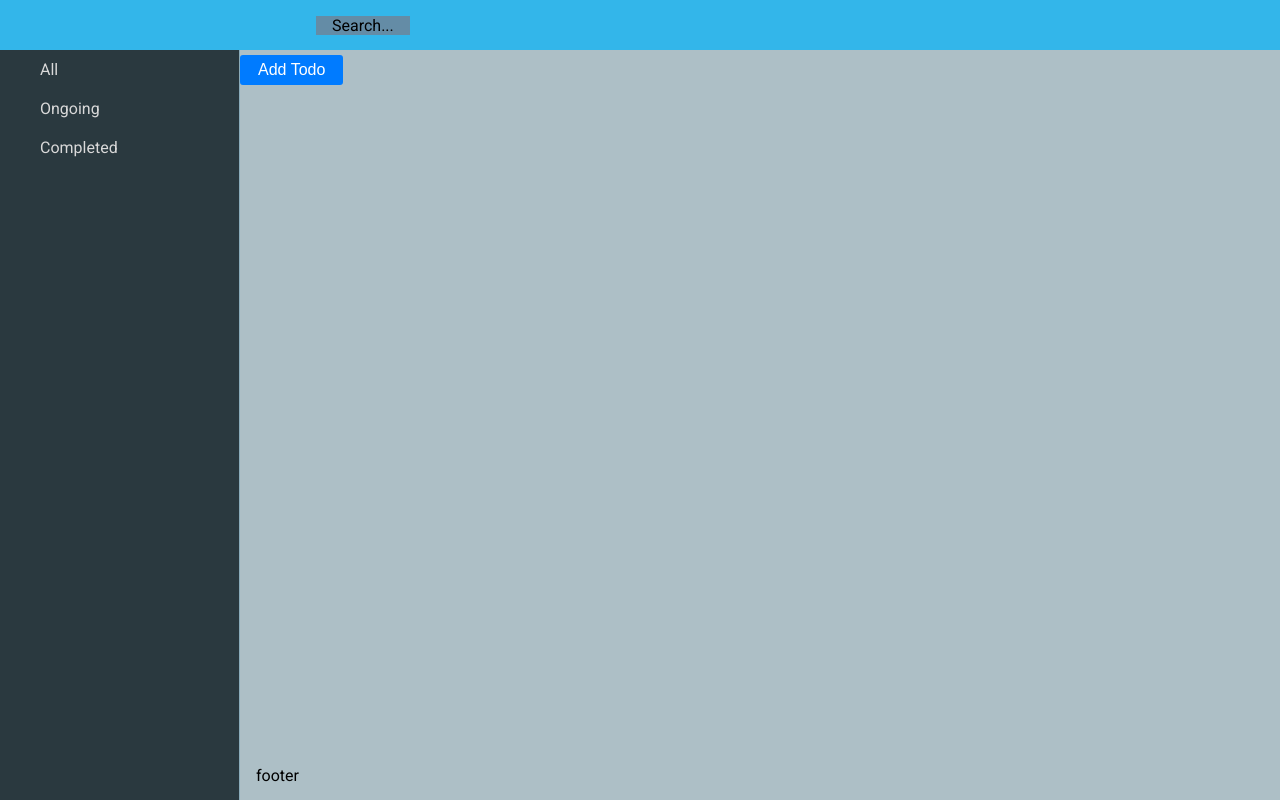
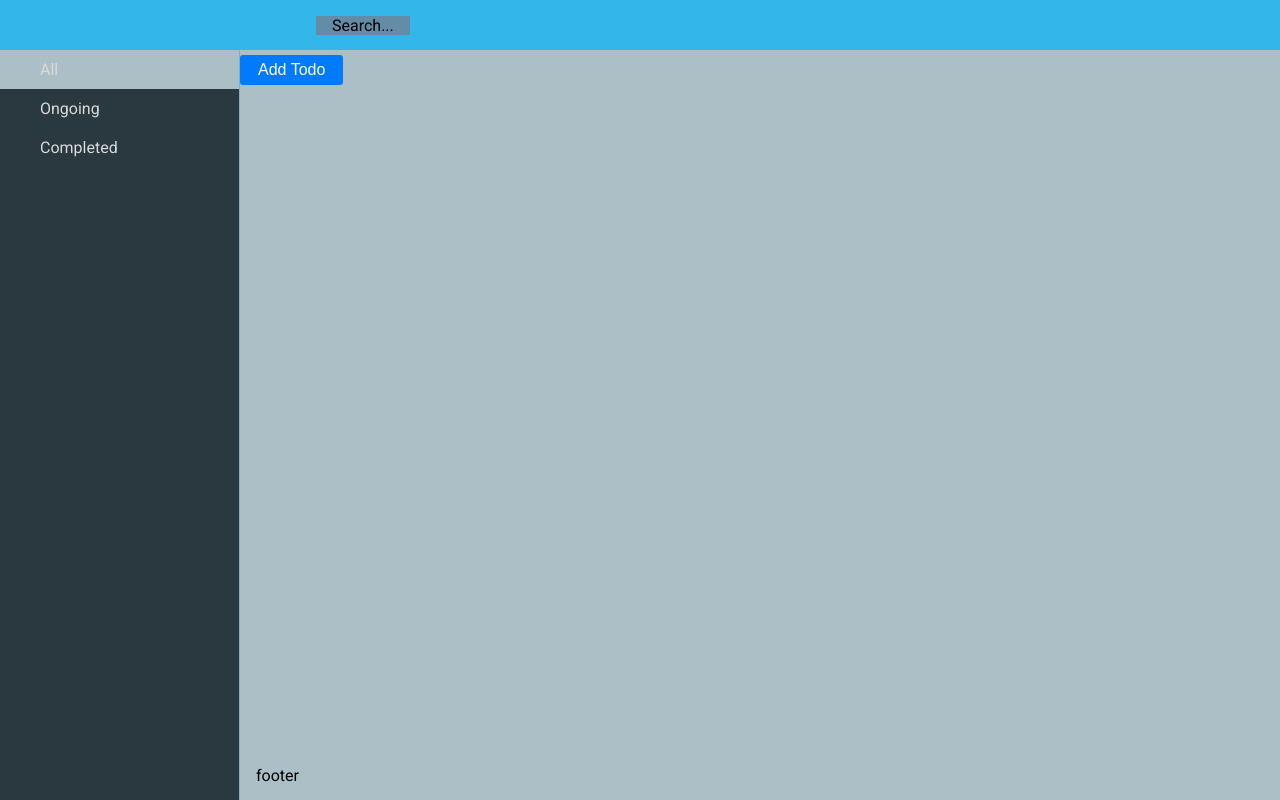
Before and after one commit to koshuang/react-todo, a React app: page / in a window 1280 px wide. Built offline with nearby package versions, Linux system fonts and the light colour scheme.

Commit message:
feat(todo-list): can filter todo items by filter

```diff
--- a/src/modules/todo-list/components/TodoDashboard.tsx
+++ b/src/modules/todo-list/components/TodoDashboard.tsx
@@ -1,6 +1,7 @@
-import React, { useEffect, useState } from 'react';
+import React, { useContext, useEffect, useState } from 'react';
 import styled from 'styled-components';
-import { AddTodo, TodoItem, TodoList, TodoFacade, theme } from 'todo-list';
+import { DefaultPubSubContext } from 'shared';
+import { AddTodo, TodoItem, TodoList, TodoFacade } from 'todo-list';
 
 const Wrapper = styled.div`
 `;
@@ -9,9 +10,14 @@ export function TodoDashboard() {
   const initTodoItems: TodoItem[] = [];
   const [todoItems, setTodoItems] = useState(initTodoItems);
   const todoFacade = new TodoFacade();
+  const context = useContext(DefaultPubSubContext);
 
   useEffect(() => {
     setTodoItems(todoFacade.getAllTodoItems());
+    context.subscribe!('filter-todo', (data: any) => {
+      console.log(data);
+      filterTodoItems(data.filter);
+    });
   }, []);
 
   return (
@@ -24,6 +30,10 @@ export function TodoDashboard() {
       <AddTodo onTodoAdded={addTodoItem} />
     </Wrapper>
   );
+
+  function filterTodoItems(filter: string) {
+    setTodoItems(todoFacade.getFilteredTodoItems(filter));
+  }
 
   function addTodoItem(todoItem: TodoItem) {
     todoFacade.add(todoItem);
--- a/src/modules/todo-list/components/TodoList.tsx
+++ b/src/modules/todo-list/components/TodoList.tsx
@@ -1,12 +1,5 @@
 import React, { useState } from 'react';
-import styled from 'styled-components';
 import { TodoListItem, TodoItem } from 'todo-list';
-
-const Container = styled.div`
-  &.hover {
-    cursor: crosshair;
-  }
-`;
 
 interface ITodoListProps {
   todoItems: TodoItem[];
--- a/src/modules/todo-list/components/TodoListItem.tsx
+++ b/src/modules/todo-list/components/TodoListItem.tsx
@@ -1,4 +1,4 @@
-import React, { MouseEvent, useState } from 'react';
+import React, { MouseEvent } from 'react';
 import styled from 'styled-components';
 import { X } from 'react-feather';
 import { TodoItem, TodoForm } from 'todo-list';
--- a/src/modules/todo-list/components/TodoSidebarMenu.tsx
+++ b/src/modules/todo-list/components/TodoSidebarMenu.tsx
@@ -1,7 +1,7 @@
-import React from 'react';
+import React, { useContext, useState } from 'react';
 import styled from 'styled-components';
-import { lighten } from 'polished';
-import { IThemeProps } from 'shared';
+import { darken } from 'polished';
+import { DefaultPubSubContext, IThemeProps } from 'shared';
 
 const Container = styled.div<IThemeProps>`
   .list {
@@ -15,17 +15,50 @@ const Container = styled.div<IThemeProps>`
   }
   .list-item:hover {
     cursor: pointer;
+    background-color: ${(props: IThemeProps) => darken(0.1, props.theme.backgroundColor)};
+  }
+  .list-item.active {
     background-color: ${(props: IThemeProps) => props.theme.backgroundColor};
   }
 `;
 
 export function TodoSidebarMenu() {
+  const [currentFilter, setCurrentFilter] = useState('all');
+  const context = useContext(DefaultPubSubContext);
+  const menus = [
+    { name: 'all', title: 'All' },
+    { name: 'ongoing', title: 'Ongoing' },
+    { name: 'completed', title: 'Completed' },
+  ];
+
+  function handleClick(filter: string) {
+    setCurrentFilter(filter);
+    context.publish!(
+      'filter-todo',
+      {
+        filter,
+      }
+    );
+  }
+
+  function isActive(filter: string) {
+    return filter === currentFilter
+      ? 'active'
+      : '';
+  }
+
   return (
     <Container>
       <ul className="list">
-        <li className="list-item">All</li>
-        <li className="list-item">Ongoing</li>
-        <li className="list-item">Completed</li>
+        {menus.map((menu) => (
+          <li
+            key={menu.name}
+            className={`list-item ${isActive(menu.name)}`}
+            onClick={() => handleClick(menu.name)}
+          >
+            {menu.title}
+          </li>
+        ))}
       </ul>
     </Container>
   );
--- a/src/modules/todo-list/facades/TodoFacade.ts
+++ b/src/modules/todo-list/facades/TodoFacade.ts
@@ -22,4 +22,16 @@ export class TodoFacade {
   delete(todoItem: TodoItem) {
     return this.todoService.delete(todoItem);
   }
+
+  getFilteredTodoItems(filter: string) {
+    const items = this.getAllTodoItems();
+
+    if (filter === 'ongoing') {
+      return items.filter((item: TodoItem) => !item.completed);
+    } else if (filter === 'completed') {
+      return items.filter((item: TodoItem) => item.completed);
+    }
+
+    return items;
+  }
 }
```
